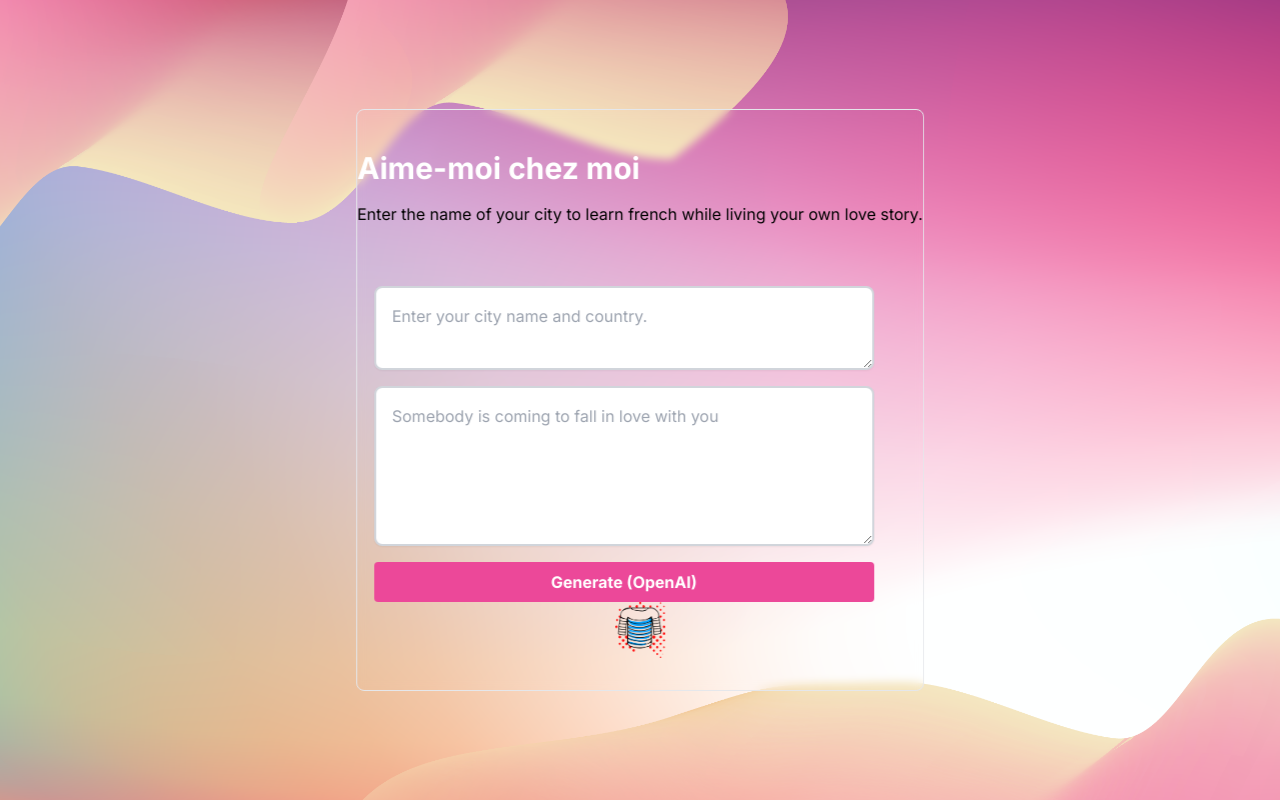
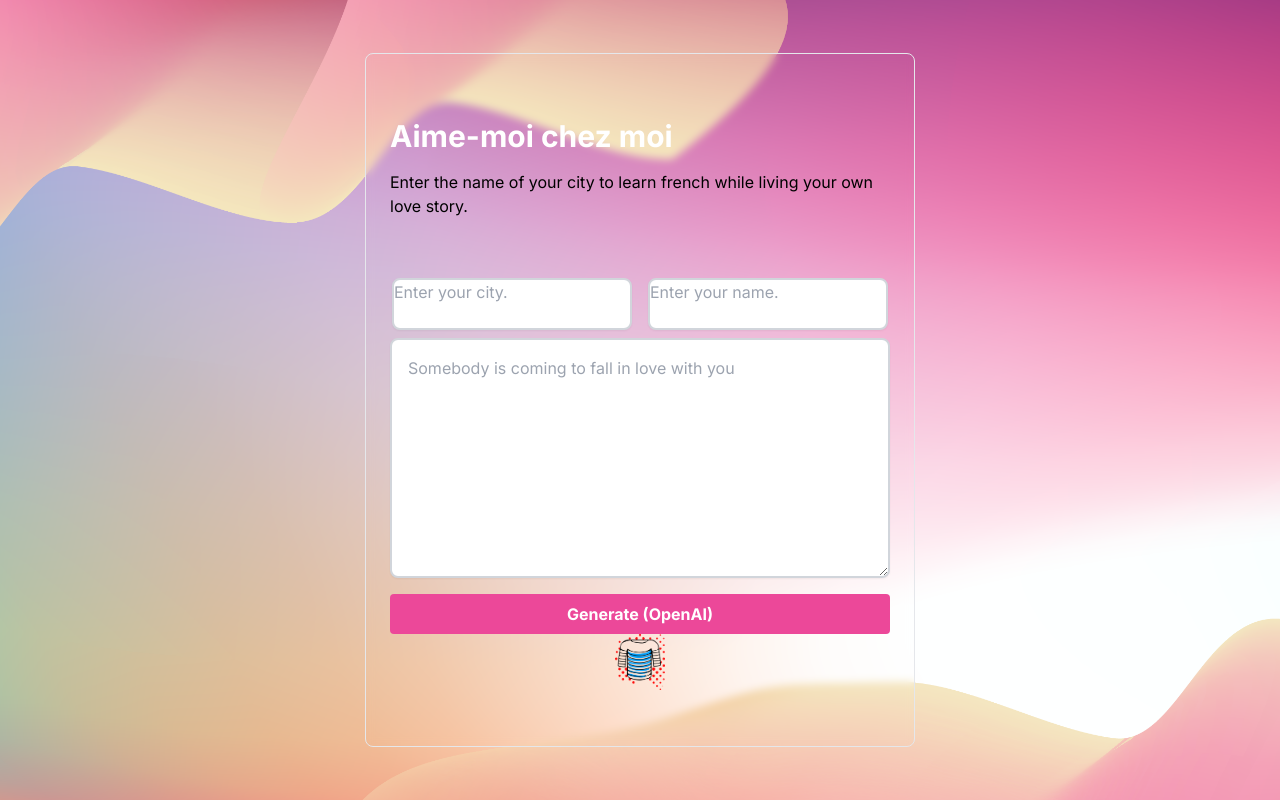
Before and after one commit to lmangall/love-letter, a Next.js app: page / in a window 1280 px wide. Built offline with nearby package versions, Linux system fonts and the light colour scheme.

Commit message:
box tweaking

```diff
--- a/app/page.tsx
+++ b/app/page.tsx
@@ -40,48 +40,49 @@ export default function Home() {
         objectFit="cover"
         alt="Background Image"
       />
-      <div
-        className={`backdrop-blur-sm bg-white-300/30 absolute top-1/2 left-1/2 transform translate-x-[-50%] translate-y-[-50%] rounded-lg border border-1 rgba(255, 255, 255, 0.5)`}
-      >
+      <div className="p-6 backdrop-blur-sm bg-white-300/30 absolute top-1/2 left-1/2 transform translate-x-[-50%] translate-y-[-50%] rounded-lg border border-1 rgba(255, 255, 255, 0.1)">
         <div className="relative flex flex-col justify-center items-center bg-gradient-radial">
           <div className=" flex flex-col justify-center items-center bg-gradient-radial">
-            {/* Background Image */}
+            {/* Project Description Section */}
             <div className="project-description-container mt-10">
-              {/* Project Description */}
               <h1 className="text-3xl text-white font-bold mb-4">
                 Aime-moi chez moi
               </h1>
-              <p>
+              <p className="w-[500px]">
                 Enter the name of your city to learn french while living your
                 own love story.
               </p>
             </div>
-            {/* Forms */}
-            {/* OpenAI Form and Button */}
-            <div className="flex flex-col items-center mr-8">
+            {/* Forms Section */}
+            <div className="flex flex-row space-x-4">
               {/* City input field */}
               <textarea
-                className="w-[500px] p-4 text-base font-normal border-2 border-gray-300 rounded-lg shadow-sm focus:outline-none focus:border-pink-500 resize: none h-15 mb-4"
-                placeholder="Enter your city name and country."
+                className="w-[240px] text-base font-normal border-2 border-gray-300 rounded-lg shadow-sm focus:outline-none focus:border-pink-500 resize-none mb-2"
+                placeholder="Enter your city."
                 value={userCity}
                 onChange={(e) => setUserCity(e.target.value)}
               />
-              {/* OpenAI output field */}
+              {/* Name input field */}
               <textarea
-                className="w-[500px] p-4 text-base font-normal border-2 border-gray-300 rounded-lg shadow-sm focus:outline-none focus:border-pink-500 resize: none h-40 backdrop-blur-2xl"
+                className="w-[240px] text-base font-normal border-2 border-gray-300 rounded-lg shadow-sm focus:outline-none focus:border-pink-500 resize-none mb-2"
+                placeholder="Enter your name."
+                value={userName}
+                onChange={(e) => setUserName(e.target.value)}
+              />
+            </div>
+            <textarea
+              className="w-[500px] p-4 text-base font-normal border-2 border-gray-300 rounded-lg shadow-sm focus:outline-none focus:border-pink-500 resize:none h-60 backdrop-blur-2xl"
               placeholder="Somebody is coming to fall in love with you"
               value={loveStory}
               onChange={(e) => setloveStory(e.target.value)}
             />
             <button
               onClick={handleGenerateClick}
-                className="w-full px-4 py-2 bg-pink-500 text-white font-bold rounded hover:bg-pink-700 transition duration-300 mt-4"
+              className="w-[500px] px-4 py-2 bg-pink-500 text-white font-bold rounded hover:bg-pink-700 transition duration-300 mt-4"
             >
               Generate (OpenAI)
             </button>
           </div>
-          </div>
-
           <div className="justify-center mt-auto mb-8 mt-8">
             <a
               href="https://frenchezleo.com"
```
Lines whose indentation alone changed are shown as unchanged.
